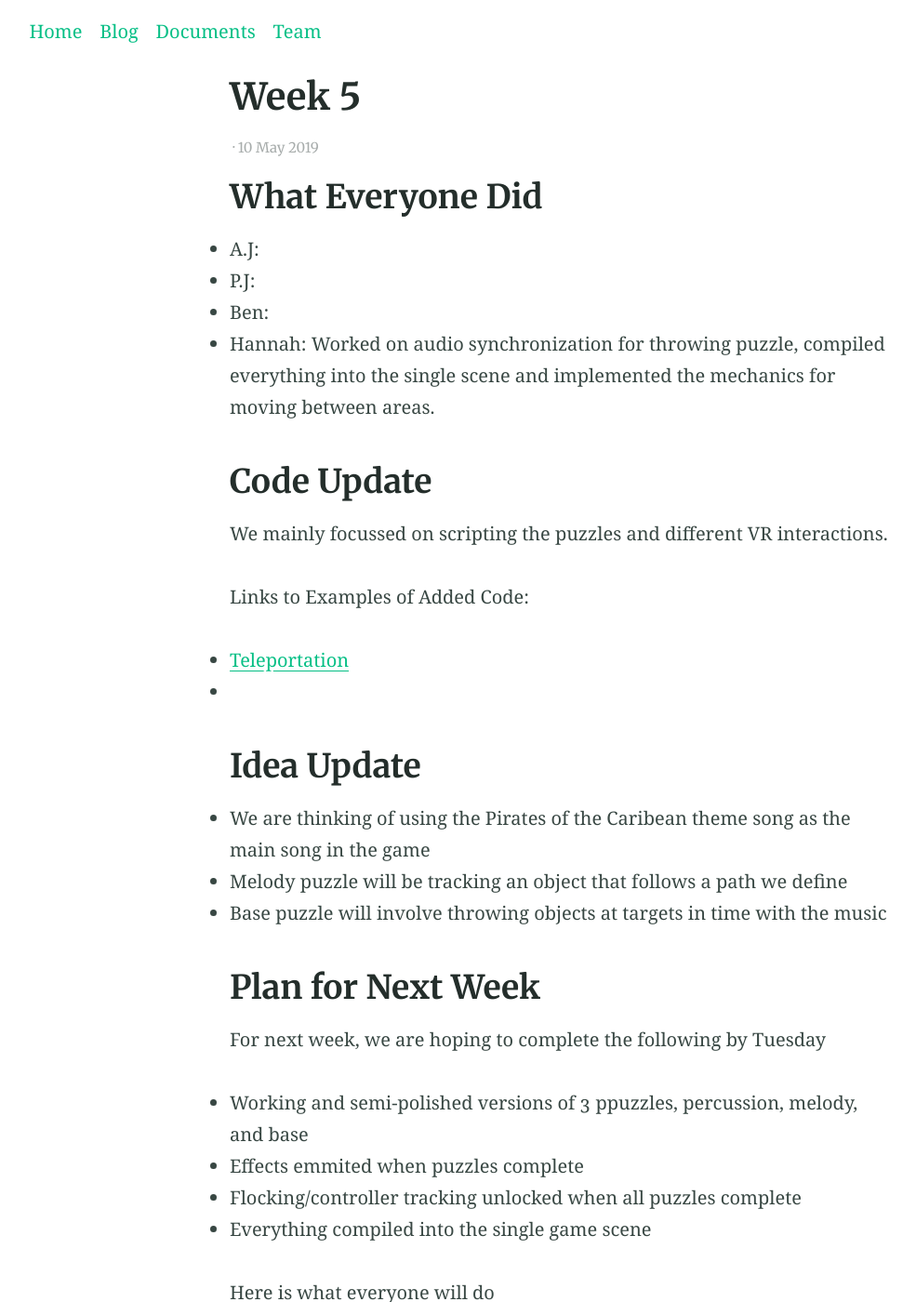
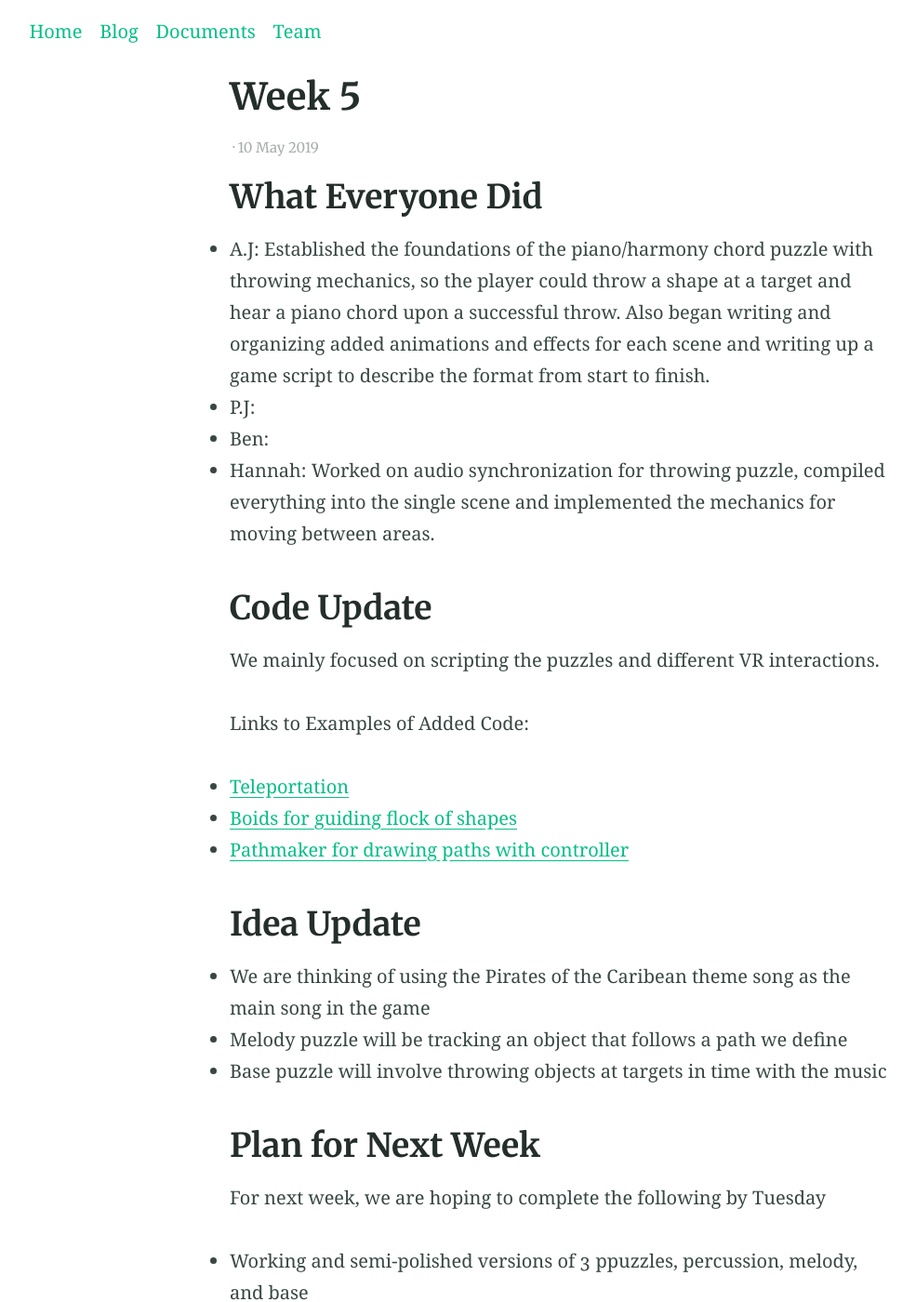
Before and after one commit to aj1118/vrcapstone19sp-team7, a Jekyll site: the page built from _posts/2019-05-10-Week-5.md, in a window 1280 px wide and 1400 px high. Shown: the whole window at 93% size, without its empty margins (36-1021 px from the left). Built offline with Jekyll 4.4.1, drawn with Linux system fonts in a browser that asks for light colours; our own code applies the rules of GitHub Pages for plain Markdown files.

Commit message:
Update 2019-05-10-Week-5.md

```diff
--- a/_posts/2019-05-10-Week-5.md
+++ b/_posts/2019-05-10-Week-5.md
@@ -3,22 +3,25 @@ title: Week 5
 ---
 
 ## What Everyone Did
-* A.J:
+* A.J: Established the foundations of the piano/harmony chord puzzle with throwing mechanics, so the player could throw a shape at a target and hear a piano chord upon a successful throw. Also began writing and organizing added animations and effects for each scene and writing up a game script to describe the format from start to finish.
 * P.J:
 * Ben:
 * Hannah: Worked on audio synchronization for throwing puzzle, compiled everything into the single scene and implemented the mechanics for moving between areas.
 
 ## Code Update
-We mainly focussed on scripting the puzzles and different VR interactions.
+We mainly focused on scripting the puzzles and different VR interactions.
 
 Links to Examples of Added Code:
 * [Teleportation](https://github.com/UWRealityLab/vrcapstone19sp-team7/tree/master/PhantasiaConductor/Assets/Scripts/Teleporting)
-*
+* [Boids for guiding flock of shapes](https://github.com/UWRealityLab/vrcapstone19sp-team7/blob/master/PhantasiaConductor/Assets/Scripts/Boids/Boid.cs)
+* [Pathmaker for drawing paths with controller](https://github.com/UWRealityLab/vrcapstone19sp-team7/blob/master/PhantasiaConductor/Assets/Scripts/PathMaker.cs)
 
 ## Idea Update
 * We are thinking of using the Pirates of the Caribean theme song as the main song in the game
 * Melody puzzle will be tracking an object that follows a path we define
 * Base puzzle will involve throwing objects at targets in time with the music
+
+
 
 ## Plan for Next Week
 For next week, we are hoping to complete the following by Tuesday
```
